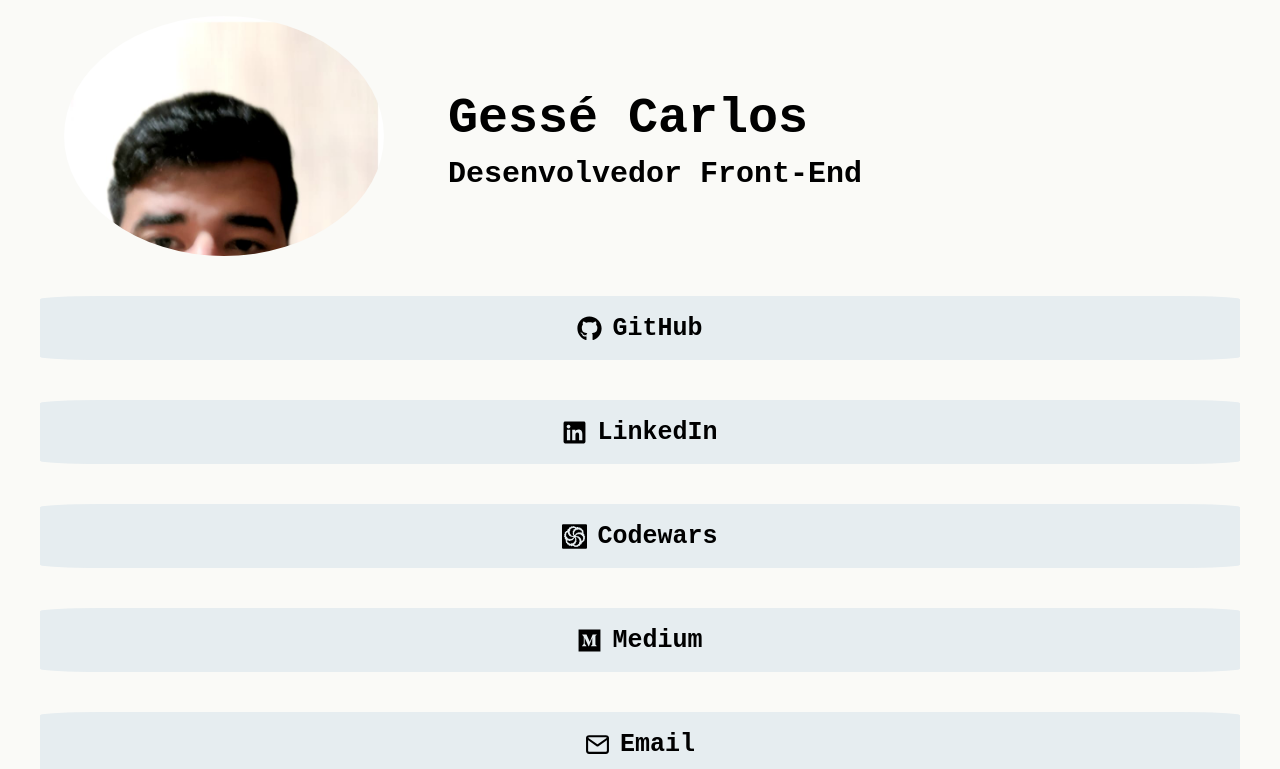
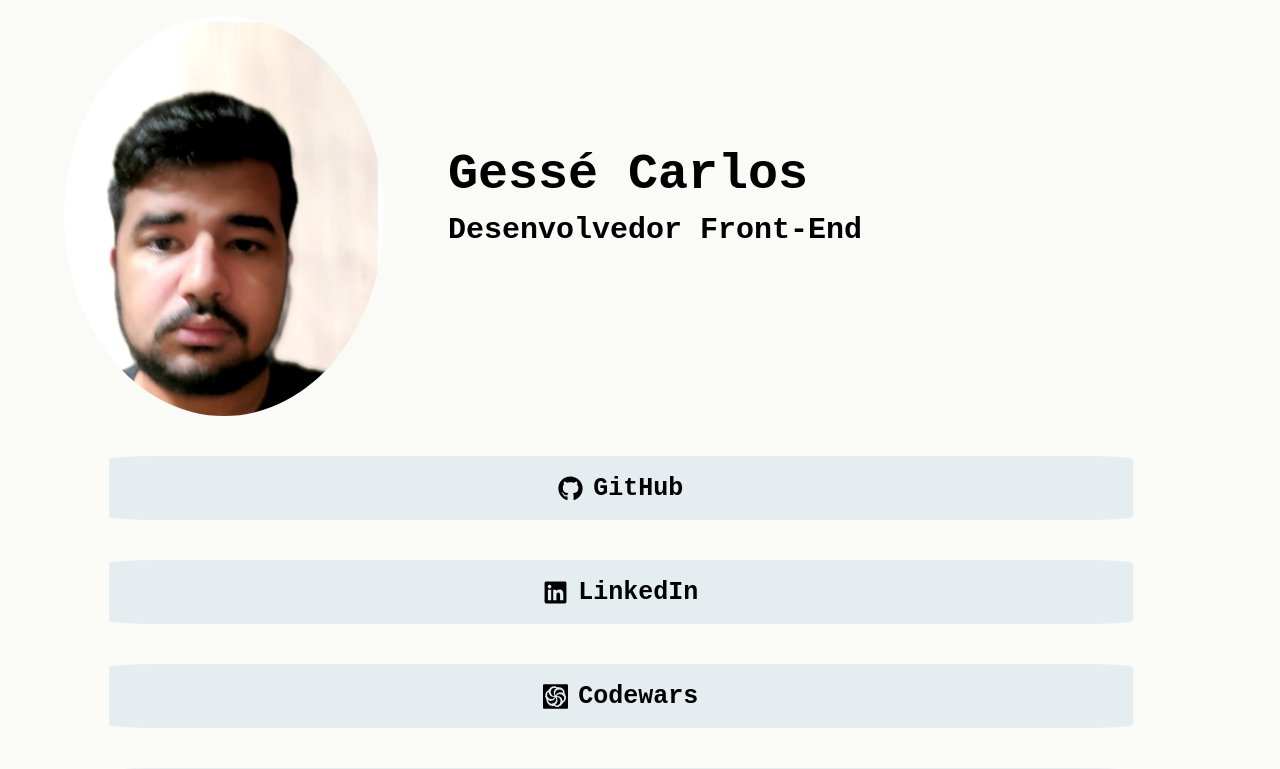
Before and after one commit to gesse-carlos/portfolio, a React (Create React App) app: page / in a window 1280 px wide. Shown: the top 769 px of the page. Built offline with nearby package versions, Linux system fonts and the light colour scheme; a web font is replaced by a local one.

Commit message:
landscape table page finished

```diff
--- a/src/App.css
+++ b/src/App.css
@@ -52,3 +52,23 @@
     margin-top: 10vh;
   }
 }
+
+@media (min-width: 700px) and (orientation: landscape) {
+  .profile-picture {
+    height: 50vh;
+    width: 25vw;
+  }
+  #title {
+    font-size: 50px;
+  }
+  #subtitle {
+    font-size: 30px;
+  }
+  .titles-container {
+    margin-top: 17vh;
+  }
+  .button-container {
+    margin-left: 8.5vw;
+    width: 80vw;
+  }
+}
```
